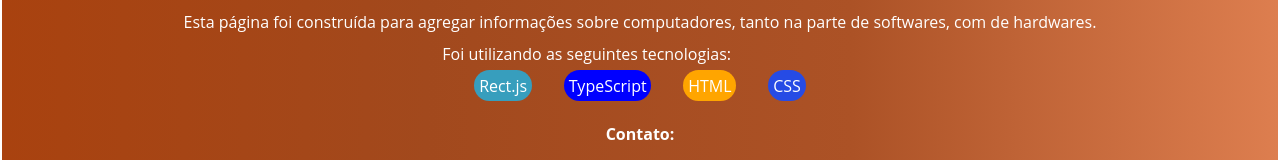
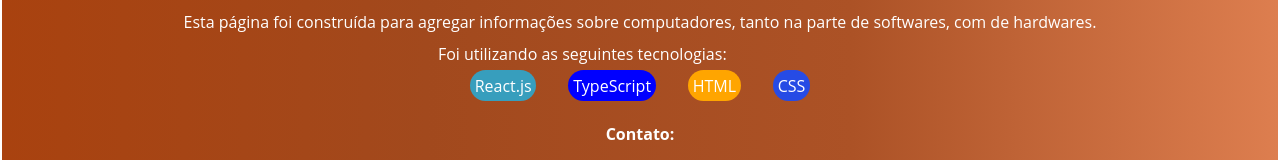
Before and after one commit to Odisseu93/historia-computadores, a React (Create React App) app: page /Sobre in a window 1280 px wide. Shown: the part 298-458 px from the top of the page. Built offline with nearby package versions, Linux system fonts and the light colour scheme.

Commit message:
corretion

```diff
--- a/src/pages/Sobre.tsx
+++ b/src/pages/Sobre.tsx
@@ -15,7 +15,7 @@ function Sobre() {
         <div className='objetivo'>
           <p>Foi utilizando as seguintes tecnologias:</p>
           <ul className="listagem-tecnologias">
-            <li><a href="https://reactjs.org/"><span className="span-React">Rect.js</span></a></li>
+            <li><a href="https://reactjs.org/"><span className="span-React">React.js</span></a></li>
             <li><a href="https://www.typescriptlang.org/"><span className="span-TypeScript">TypeScript</span></a></li>
             <li><a href="https://developer.mozilla.org/en-US/docs/Web/HTML"><span className="span-HTML">HTML</span></a></li>
             <li><a href="https://developer.mozilla.org/en-US/docs/Web/CSS"><span className="span-CSS">CSS</span></a></li>
```
